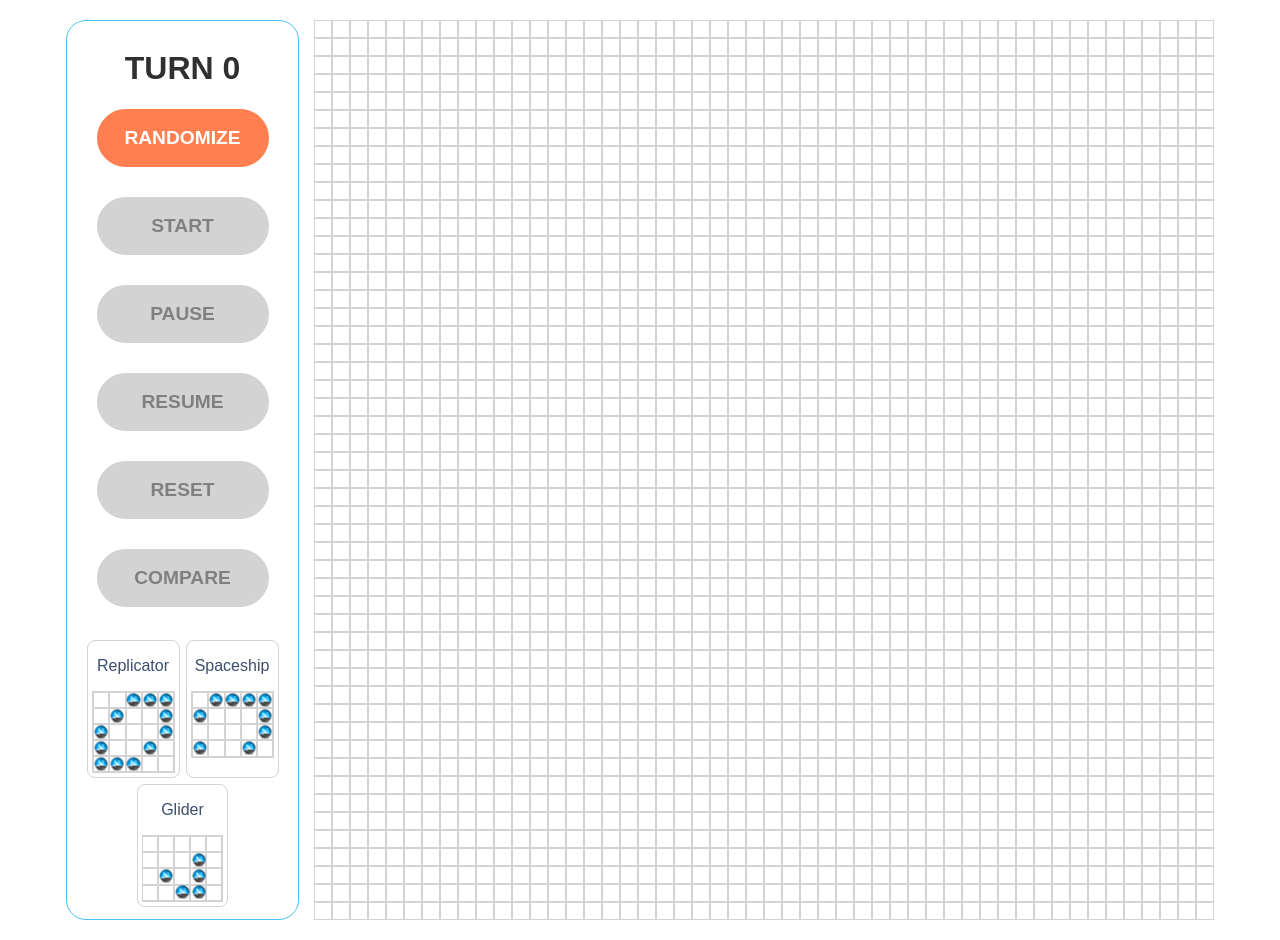
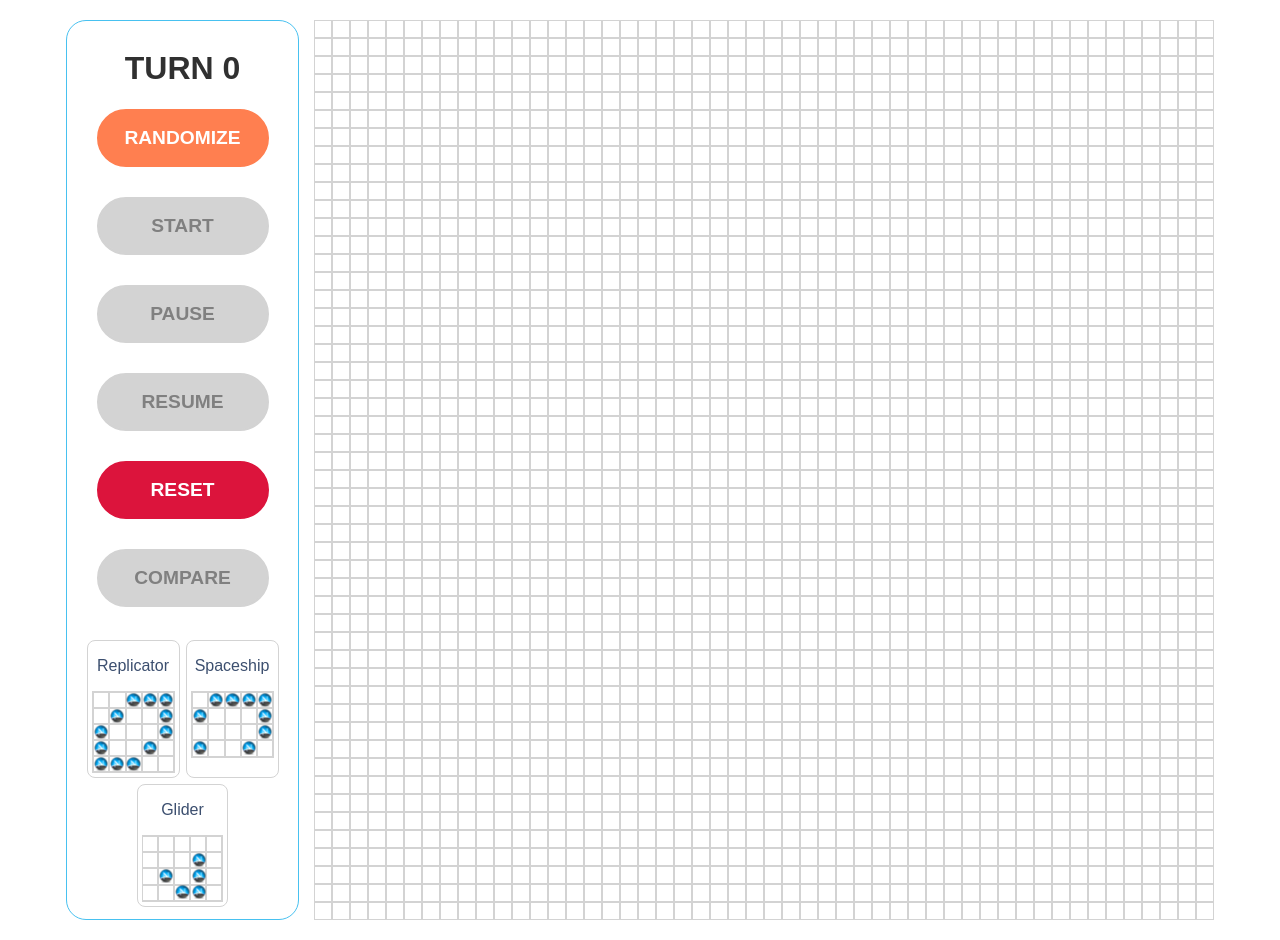
Before and after one commit to JimothyScript/the-best-game-in-the-world, a React (Create React App) app: page / in a window 1280 px wide. Built offline with nearby package versions, Linux system fonts and the light colour scheme.

Commit message:
Add Replicator template and refactor RESET toggle logic

```diff
--- a/src/components/App.js
+++ b/src/components/App.js
@@ -53,11 +53,30 @@ class App extends Component {
     return initialGrid;
   }
   generateTemplate(e) {
+    const { grid, start } = this.state
+    if (!start) return;
     const attr = e.target.getAttribute('alt');
+    const templateGrid = grid[0];
 
     switch(attr) {
       case 'Replicator':
-        console.log(attr);
+        templateGrid[20][21] = 1;
+        templateGrid[20][22] = 1;
+        templateGrid[20][23] = 1;
+        templateGrid[21][20] = 1;
+        templateGrid[21][23] = 1;
+        templateGrid[22][19] = 1;
+        templateGrid[22][23] = 1;
+        templateGrid[23][19] = 1;
+        templateGrid[23][22] = 1;
+        templateGrid[24][19] = 1;
+        templateGrid[24][20] = 1;
+        templateGrid[24][21] = 1;
+
+        this.setState({
+          grid: [templateGrid],
+          cellCount: 12
+        });
         break;
       case 'Spaceship':
         console.log(attr);
@@ -77,6 +96,7 @@ class App extends Component {
     const col = e.target.getAttribute('data-cell');
     const populateGrid = grid[0];
     let cellNum = cellCount;
+    console.log(row, col);
 
     if (!populateGrid[row][col]) {
       populateGrid[row][col] = 1;
@@ -144,7 +164,7 @@ class App extends Component {
 
         break;
       case 'RESET':
-        if (start) return;
+        if (cellCount <= 0) return;
         clearInterval(this.intervalLoop);
         const newGrid = this.initializeGame(this.size, false);
         console.log('*RESET*');
--- a/src/components/Menu/Menu.js
+++ b/src/components/Menu/Menu.js
@@ -12,7 +12,6 @@ const Menu = ({handleClick, generateTemplate, turnNumber, start, pause, compare,
     }
     options[2] = 'pause lock';
     options[3] = 'resume lock';
-    options[4] = 'reset lock';
     options[5] = 'compare lock';
   } else {
     options[1] = 'start lock';
```
